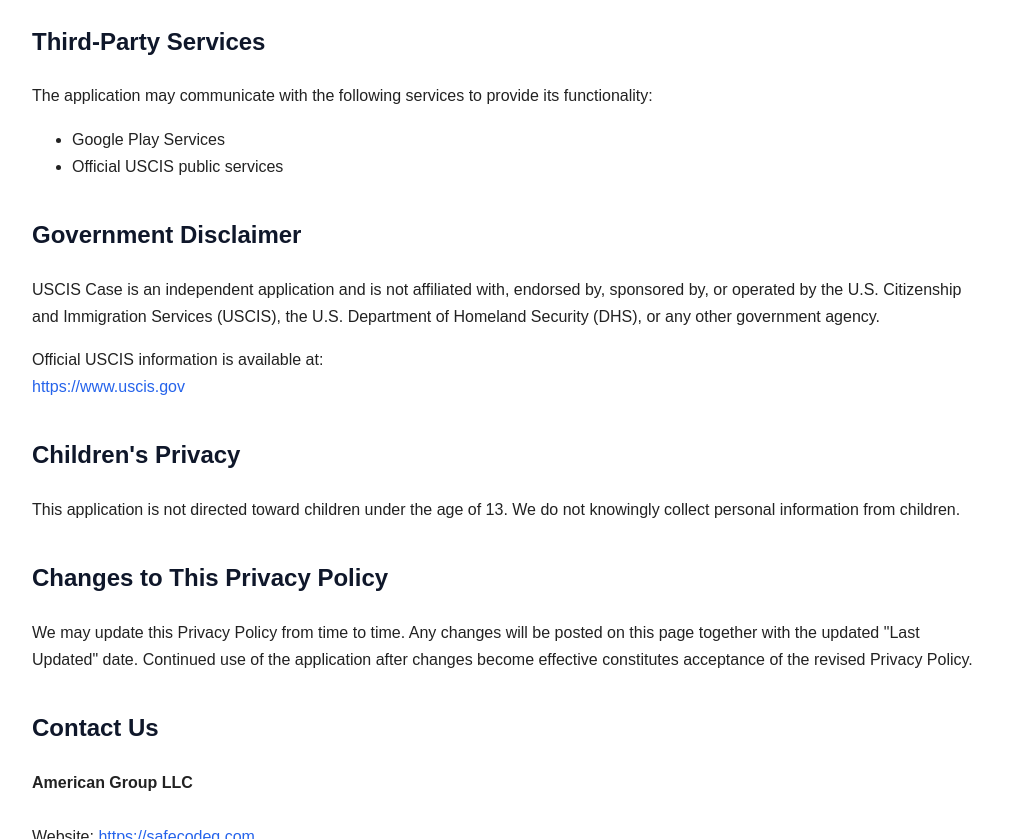
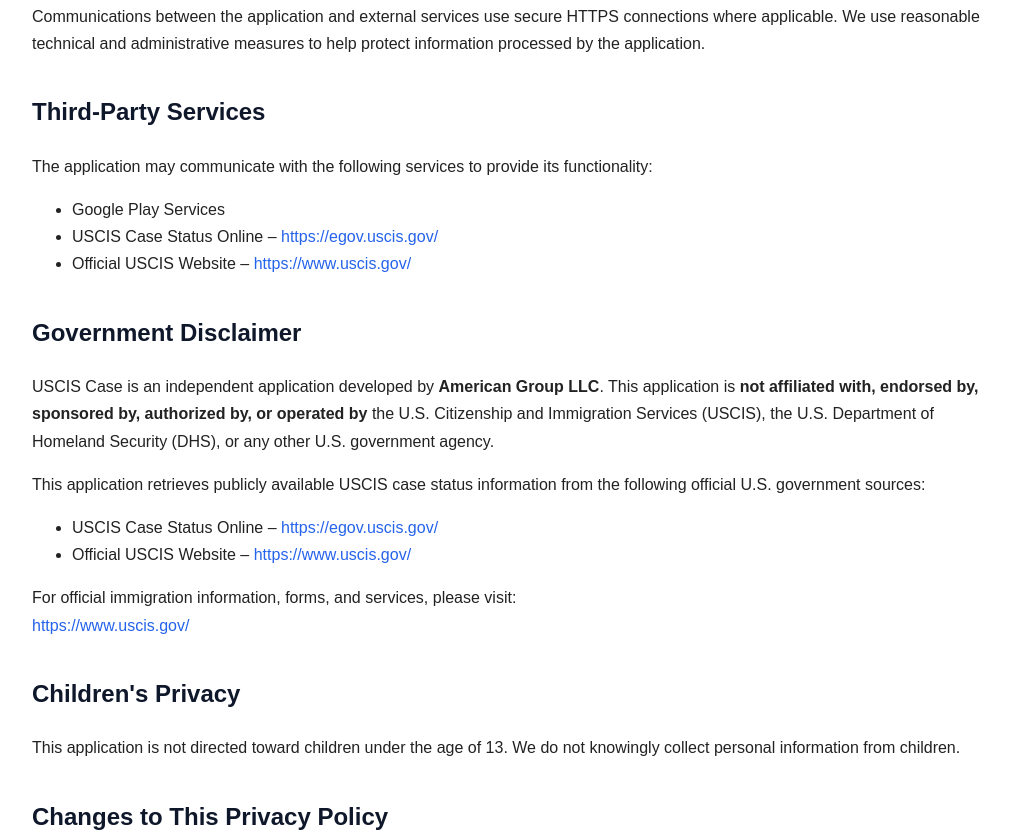
Before and after one commit to AmericanGroupLLC/AmericanGroupLLC.github.io, a website: page policy/USCIS Case Tracker/index.html in a window 1280 px wide. Shown: the part 1794-2633 px from the top of the page, without its empty margins (133-1142 px from the left). Drawn offline with Linux system fonts and the light colour scheme.

Commit message:
Update index.html

```diff
--- a/policy/USCIS Case Tracker/index.html
+++ b/policy/USCIS Case Tracker/index.html
@@ -74,7 +74,7 @@
 
 <div class="container">
 
-<p><strong>Last Updated:</strong> July 27, 2026</p>
+<p><strong>Last Updated:</strong> July 29, 2026</p>
 
 <p>
 This Privacy Policy applies to <strong>USCIS Case</strong>, developed and published by <strong>American Group LLC</strong>. By using the application, you agree to the practices described in this Privacy Policy.
@@ -121,7 +121,11 @@
 <h2>Information We Collect</h2>
 
 <p>
-USCIS Case does not require users to create an account or sign in. The application allows users to search publicly available USCIS case status information by entering a USCIS receipt number.
+USCIS Case does not require users to create an account or sign in. The application allows users to search publicly available USCIS case status information by entering a valid USCIS receipt number.
+</p>
+
+<p>
+The application retrieves publicly available case status information from the official USCIS Case Status Online service and does not modify or alter any government information.
 </p>
 
 <p>
@@ -172,19 +176,29 @@
 
 <ul>
 <li>Google Play Services</li>
-<li>Official USCIS public services</li>
+<li>USCIS Case Status Online – <a href="https://egov.uscis.gov/">https://egov.uscis.gov/</a></li>
+<li>Official USCIS Website – <a href="https://www.uscis.gov/">https://www.uscis.gov/</a></li>
 </ul>
 
 <h2>Government Disclaimer</h2>
 
 <p>
-USCIS Case is an independent application and is not affiliated with, endorsed by, sponsored by, or operated by the U.S. Citizenship and Immigration Services (USCIS), the U.S. Department of Homeland Security (DHS), or any other government agency.
+USCIS Case is an independent application developed by <strong>American Group LLC</strong>. This application is <strong>not affiliated with, endorsed by, sponsored by, authorized by, or operated by</strong> the U.S. Citizenship and Immigration Services (USCIS), the U.S. Department of Homeland Security (DHS), or any other U.S. government agency.
 </p>
 
 <p>
-Official USCIS information is available at:
+This application retrieves publicly available USCIS case status information from the following official U.S. government sources:
+</p>
+
+<ul>
+<li>USCIS Case Status Online – <a href="https://egov.uscis.gov/">https://egov.uscis.gov/</a></li>
+<li>Official USCIS Website – <a href="https://www.uscis.gov/">https://www.uscis.gov/</a></li>
+</ul>
+
+<p>
+For official immigration information, forms, and services, please visit:
 <br>
-<a href="https://www.uscis.gov">https://www.uscis.gov</a>
+<a href="https://www.uscis.gov/">https://www.uscis.gov/</a>
 </p>
 
 <h2>Children's Privacy</h2>
```
